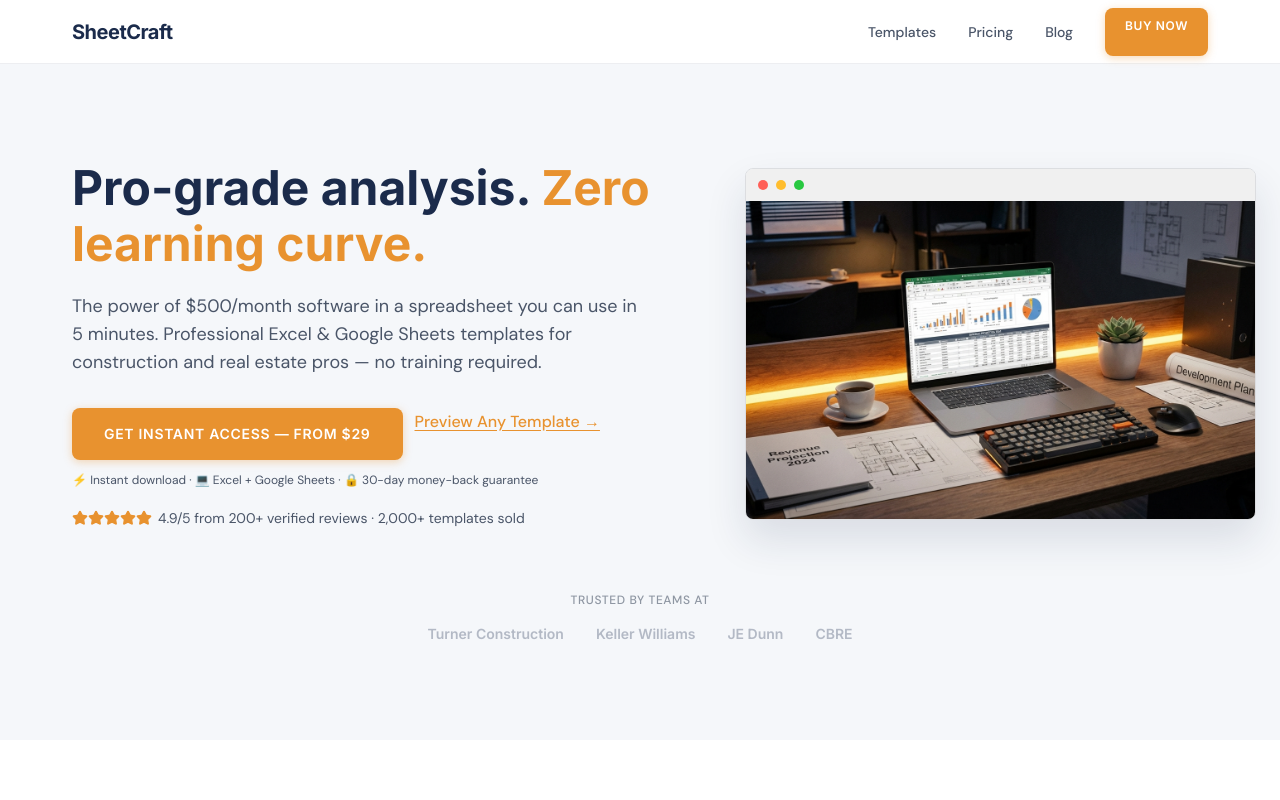
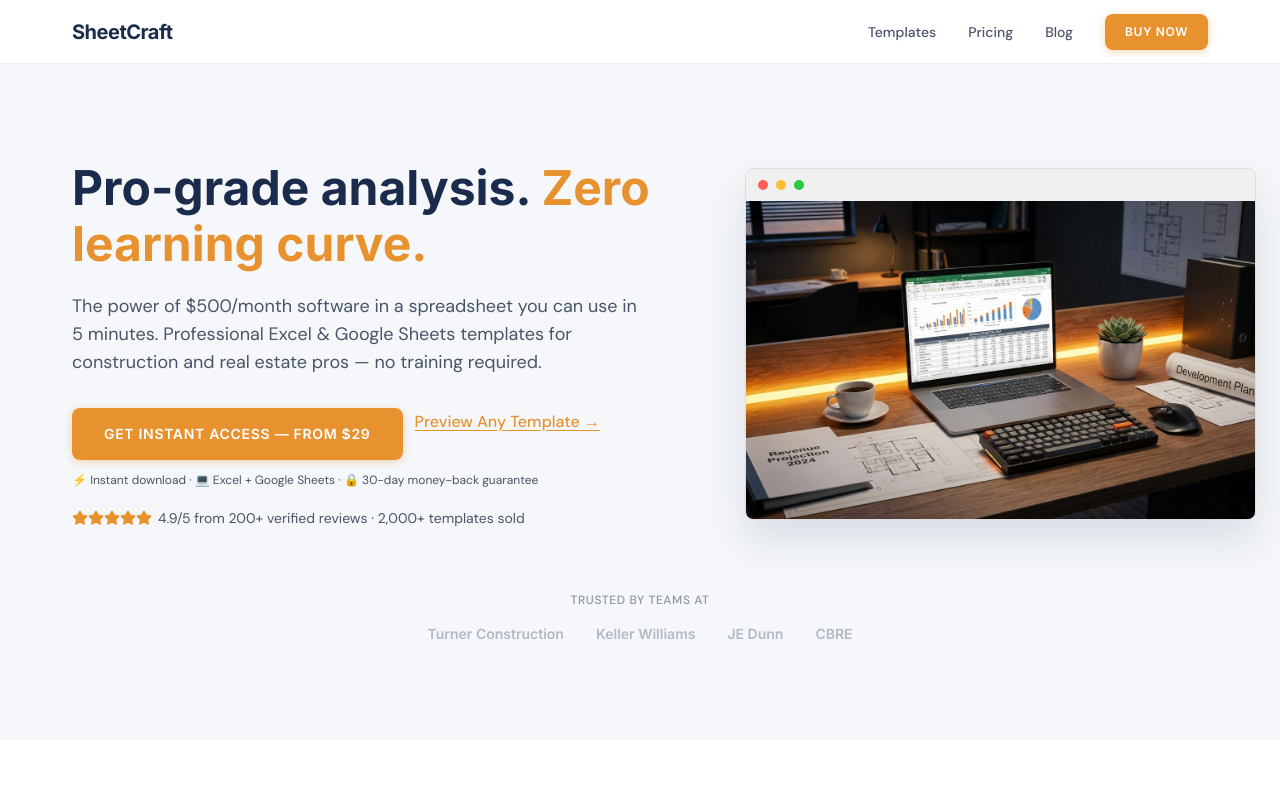
Before and after one commit to alphonsecedinvest-svg/sheetcraft, a Next.js app: page / in a window 1280 px wide. Shown: the top 800 px of the page. Built offline with nearby package versions, Linux system fonts and the light colour scheme.

Commit message:
fix: navbar Buy Now button padding — remove min-h forcing uneven spacing

```diff
--- a/src/components/layout/Navbar.tsx
+++ b/src/components/layout/Navbar.tsx
@@ -29,14 +29,14 @@ export default function Navbar() {
               {link.label}
             </Link>
           ))}
-          <Button href="/products" variant="primary" className="!py-2.5 !px-5 !text-xs">
+          <Button href="/products" variant="primary" className="!py-2.5 !px-5 !text-xs !min-h-0">
             Buy Now
           </Button>
         </div>
 
         {/* Mobile: CTA + hamburger */}
         <div className="flex md:hidden items-center gap-3">
-          <Button href="/products" variant="primary" className="!py-2 !px-4 !text-xs">
+          <Button href="/products" variant="primary" className="!py-2.5 !px-4 !text-xs !min-h-0">
             Buy Now
           </Button>
           <button
```
